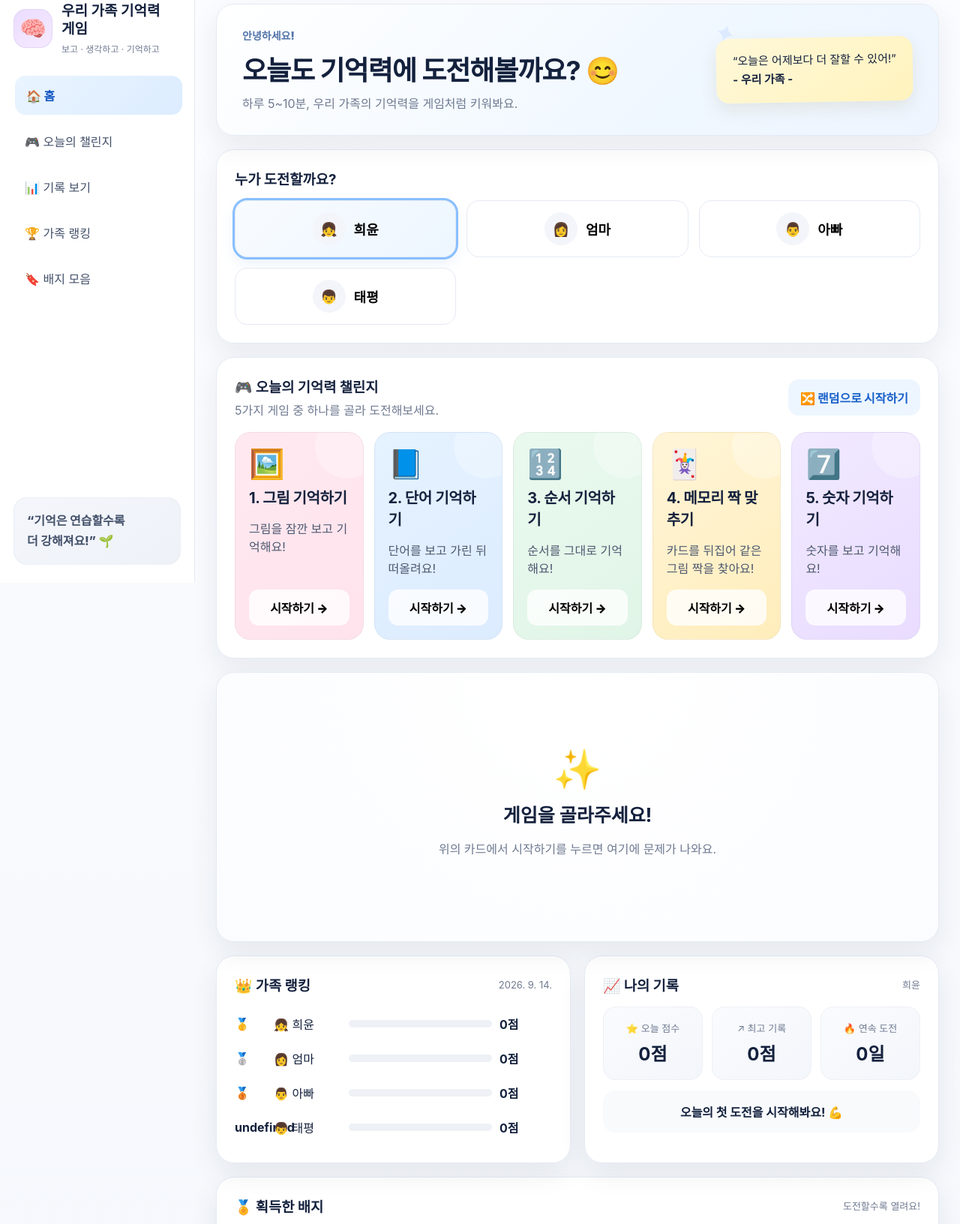
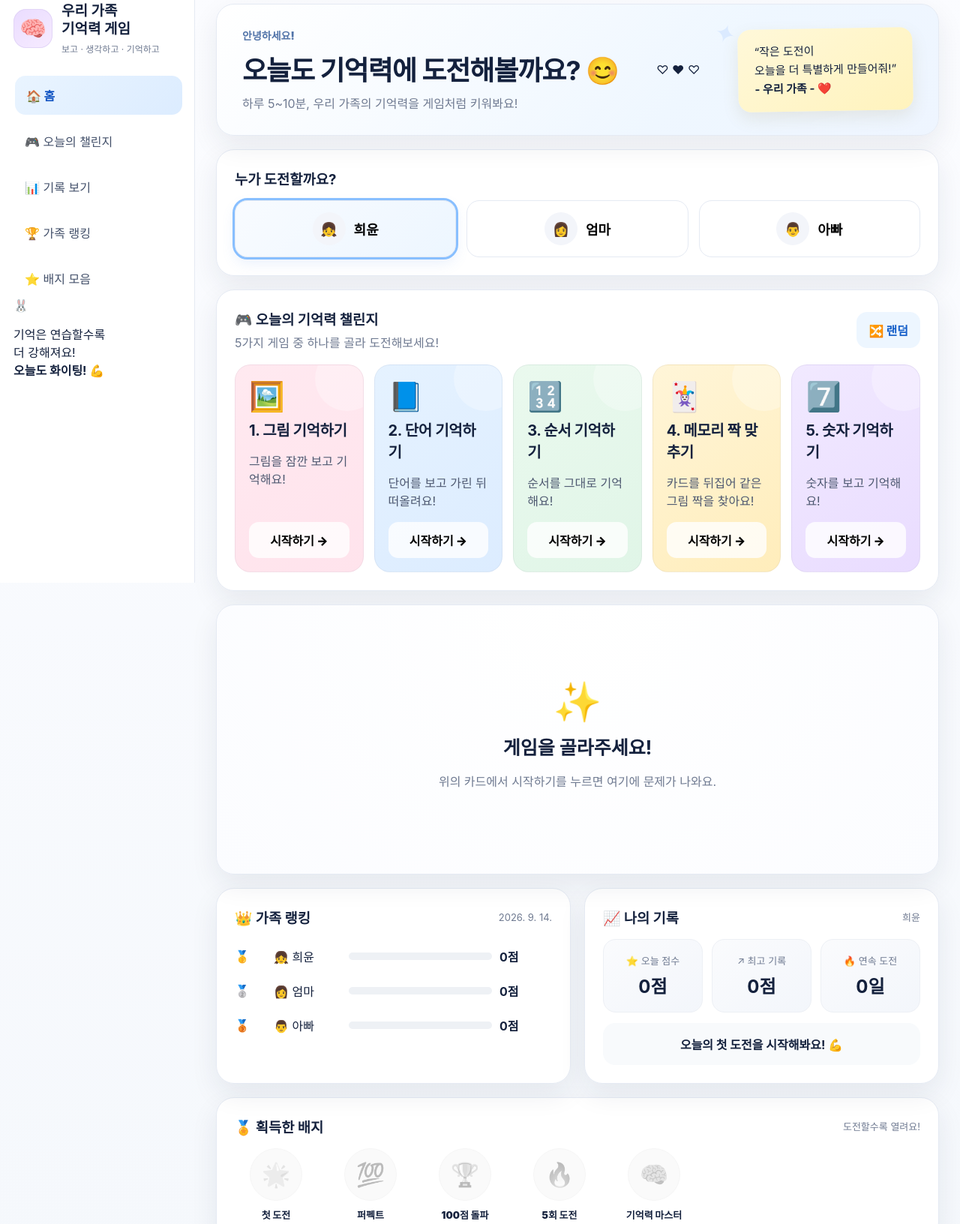
Before and after one commit to puppy5368-commits/family-memory-game, a plain HTML site: page index.html in a window 1280 px wide. Shown: the part 23-1655 px from the top of the page at 75% size. Drawn offline with Linux system fonts and the light colour scheme.

Commit message:
V2 redesign layout

```diff
--- a/index.html
+++ b/index.html
@@ -5,26 +5,77 @@
   <meta name="viewport" content="width=device-width, initial-scale=1.0" />
   <title>우리 가족 기억력 게임</title>
   <link rel="stylesheet" href="style.css" />
-  <link rel="stylesheet" href="memory.css" />
 </head>
 <body>
   <div class="app-shell">
     <aside class="sidebar">
-      <div class="brand"><div class="brand-icon">🧠</div><div><h1>우리 가족 기억력 게임</h1><p>보고 · 생각하고 · 기억하고</p></div></div>
-      <nav><button class="nav-btn active">🏠 홈</button><button class="nav-btn" data-scroll="challenge">🎮 오늘의 챌린지</button><button class="nav-btn" data-scroll="records">📊 기록 보기</button><button class="nav-btn" data-scroll="ranking">🏆 가족 랭킹</button><button class="nav-btn" data-scroll="badges">🔖 배지 모음</button></nav>
-      <div class="side-note">“기억은 연습할수록<br />더 강해져요!” 🌱</div>
+      <div class="brand">
+        <div class="brand-icon">🧠</div>
+        <div><h1>우리 가족<br>기억력 게임</h1><p>보고 · 생각하고 · 기억하고</p></div>
+      </div>
+      <nav>
+        <button class="nav-btn active">🏠 <span>홈</span></button>
+        <button class="nav-btn" data-scroll="challenge">🎮 <span>오늘의 챌린지</span></button>
+        <button class="nav-btn" data-scroll="records">📊 <span>기록 보기</span></button>
+        <button class="nav-btn" data-scroll="ranking">🏆 <span>가족 랭킹</span></button>
+        <button class="nav-btn" data-scroll="badges">⭐ <span>배지 모음</span></button>
+      </nav>
+      <div class="side-mascot"><div class="rabbit">🐰</div><p>기억은 연습할수록<br>더 강해져요!<br><b>오늘도 화이팅! 💪</b></p></div>
     </aside>
+
     <main>
-      <section class="hero card"><div><span class="eyebrow">안녕하세요!</span><h2>오늘도 기억력에 도전해볼까요? 😊</h2><p>하루 5~10분, 우리 가족의 기억력을 게임처럼 키워봐요.</p></div><div class="quote">“오늘은 어제보다 더 잘할 수 있어!”<br /><strong>- 우리 가족 -</strong></div></section>
-      <section class="player-section card"><h3>누가 도전할까요?</h3><div class="players" id="players"></div></section>
-      <section id="challenge" class="challenge-section card"><div class="section-head"><div><h3>🎮 오늘의 기억력 챌린지</h3><p>5가지 게임 중 하나를 골라 도전해보세요.</p></div><button id="randomBtn" class="soft-btn">🔀 랜덤으로 시작하기</button></div><div class="game-grid" id="gameGrid"></div></section>
-      <section class="game-stage card" id="gameStage"><div class="stage-empty"><div class="big-icon">✨</div><h3>게임을 골라주세요!</h3><p>위의 카드에서 시작하기를 누르면 여기에 문제가 나와요.</p></div></section>
-      <section class="bottom-grid"><div id="ranking" class="card ranking-card"><div class="section-head compact"><h3>👑 가족 랭킹</h3><span id="todayLabel"></span></div><div id="rankingList"></div></div><div id="records" class="card records-card"><div class="section-head compact"><h3>📈 나의 기록</h3><span id="recordPlayer">희윤</span></div><div class="record-stats"><div><span>⭐ 오늘 점수</span><strong id="todayScore">0점</strong></div><div><span>↗ 최고 기록</span><strong id="bestScore">0점</strong></div><div><span>🔥 연속 도전</span><strong id="streak">0일</strong></div></div><div class="cheer" id="cheerText">오늘의 첫 도전을 시작해봐요! 💪</div></div></section>
-      <section id="badges" class="card badges-card"><div class="section-head compact"><h3>🏅 획득한 배지</h3><span>도전할수록 열려요!</span></div><div id="badgeList" class="badge-list"></div></section>
+      <section class="hero card">
+        <div class="hero-copy"><span class="eyebrow">안녕하세요!</span><h2>오늘도 기억력에 도전해볼까요? 😊</h2><p>하루 5~10분, 우리 가족의 기억력을 게임처럼 키워봐요!</p></div>
+        <div class="hero-hearts">♡ ♥ ♡</div>
+        <div class="quote">“작은 도전이<br>오늘을 더 특별하게 만들어줘!”<br><strong>- 우리 가족 - ❤️</strong></div>
+      </section>
+
+      <section class="top-grid">
+        <div class="player-section card">
+          <h3>누가 도전할까요?</h3>
+          <div class="players" id="players"></div>
+        </div>
+
+        <div id="challenge" class="challenge-section card">
+          <div class="section-head">
+            <div><h3>🎮 오늘의 기억력 챌린지</h3><p>5가지 게임 중 하나를 골라 도전해보세요!</p></div>
+            <button id="randomBtn" class="soft-btn">🔀 랜덤</button>
+          </div>
+          <div class="game-grid" id="gameGrid"></div>
+        </div>
+      </section>
+
+      <section class="game-stage card" id="gameStage">
+        <div class="stage-empty">
+          <div class="big-icon">✨</div>
+          <h3>게임을 골라주세요!</h3>
+          <p>위의 카드에서 시작하기를 누르면 여기에 문제가 나와요.</p>
+        </div>
+      </section>
+
+      <section class="bottom-grid">
+        <div id="ranking" class="card ranking-card">
+          <div class="section-head compact"><h3>👑 가족 랭킹</h3><span id="todayLabel"></span></div>
+          <div id="rankingList"></div>
+        </div>
+        <div id="records" class="card records-card">
+          <div class="section-head compact"><h3>📈 나의 기록</h3><span id="recordPlayer">희윤</span></div>
+          <div class="record-stats">
+            <div><span>⭐ 오늘 점수</span><strong id="todayScore">0점</strong></div>
+            <div><span>↗ 최고 기록</span><strong id="bestScore">0점</strong></div>
+            <div><span>🔥 연속 도전</span><strong id="streak">0일</strong></div>
+          </div>
+          <div class="cheer" id="cheerText">오늘의 첫 도전을 시작해봐요! 💪</div>
+        </div>
+      </section>
+
+      <section id="badges" class="card badges-card">
+        <div class="section-head compact"><h3>🏅 획득한 배지</h3><span>도전할수록 열려요!</span></div>
+        <div id="badgeList" class="badge-list"></div>
+      </section>
     </main>
   </div>
   <div id="toast" class="toast"></div>
   <script src="app.js"></script>
-  <script src="taepyeong-mode.js"></script>
 </body>
 </html>
```
